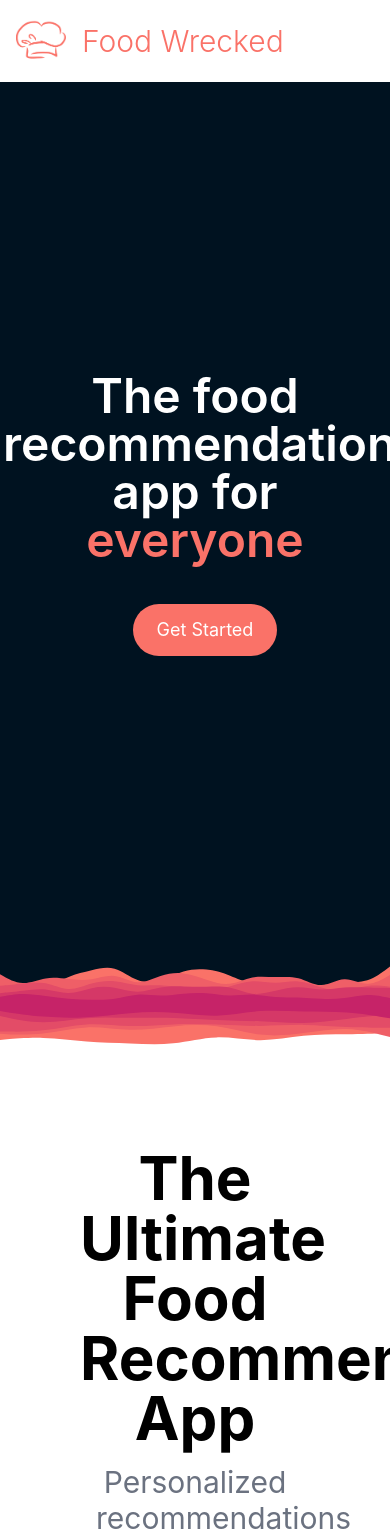
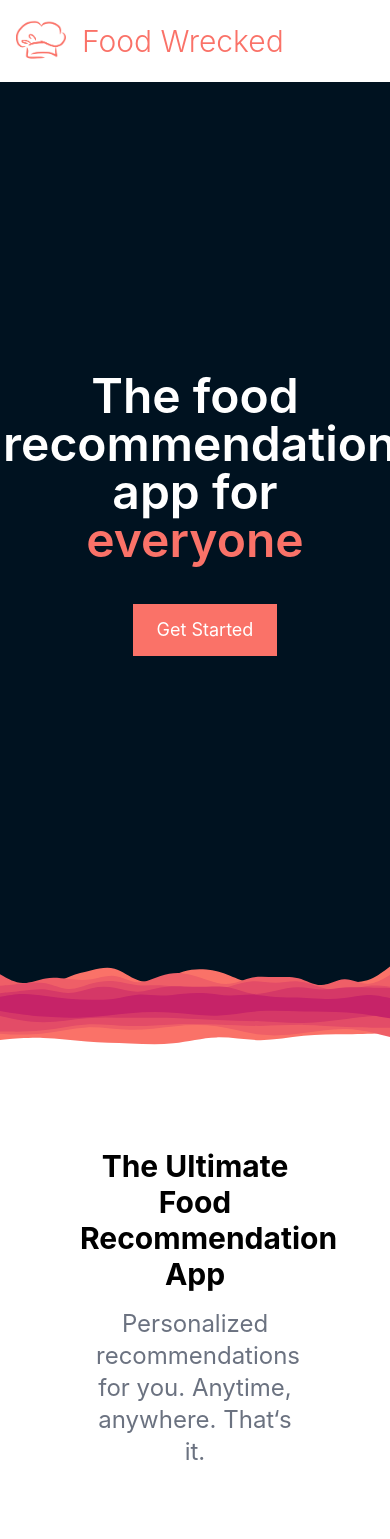
Before and after one commit to TreestanG/foodwrecked, a Next.js app: page / in a window 390 px wide. Shown: the top 1539 px of the page. Built offline with nearby package versions, Linux system fonts and the light colour scheme; no server answers.

Commit message:
Update styling for home page

```diff
--- a/src/pages/index.js
+++ b/src/pages/index.js
@@ -13,7 +13,7 @@ export default function Home() {
             <span className="text-uni-brand">everyone</span>
           </div>
           <Link href='/profile/home'>
-            <button className="bg-uni-brand rounded-full px-6 py-3 text-white mt-10 ml-5 text-lg hover:shadow-2xl hover:shadow-uni-brand">Get Started</button>
+            <button className="bg-uni-brand px-6 py-3 text-white mt-10 ml-5 text-lg hover:shadow-2xl hover:shadow-uni-brand">Get Started</button>
           </Link>
         </div>
       </div>
@@ -24,8 +24,8 @@ export default function Home() {
 
       <div className="flex justify-center flex-col p-20">
         <div className="text-center">
-          <h1 className="text-6xl font-bold">The Ultimate Food Recommendation App</h1>
-          <p className="text-3xl font p-4 text-gray-500">Personalized recommendations for you. Anytime, anywhere. That&lsquo;s it. </p>
+          <h1 className="text-3xl md:text-4xl lg:text-6xl font-bold">The Ultimate Food Recommendation App</h1>
+          <p className="text-2xl lg:text-3xl font p-4 text-gray-500">Personalized recommendations for you. Anytime, anywhere. That&lsquo;s it. </p>
         </div>
       </div>
 
```
